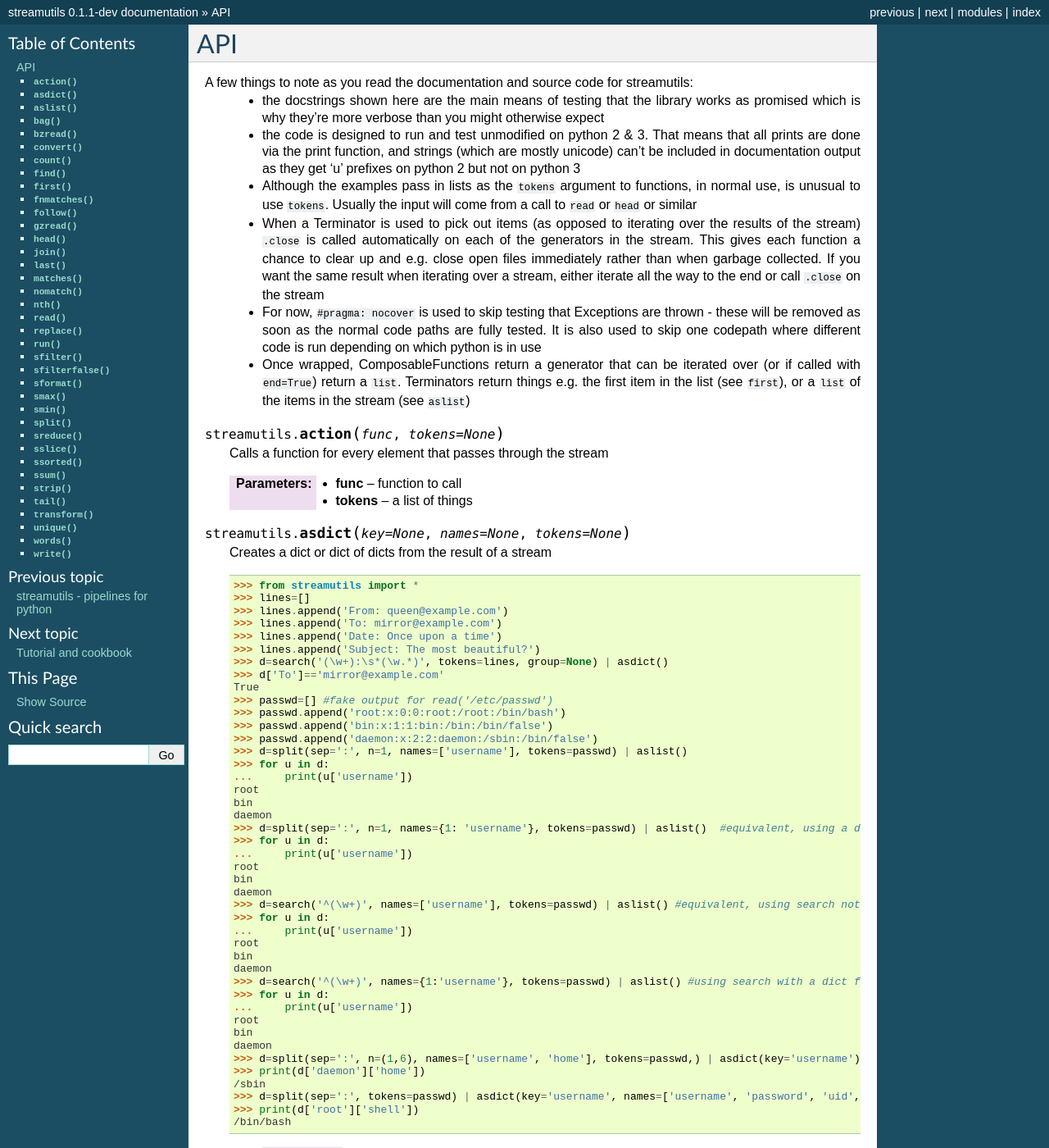
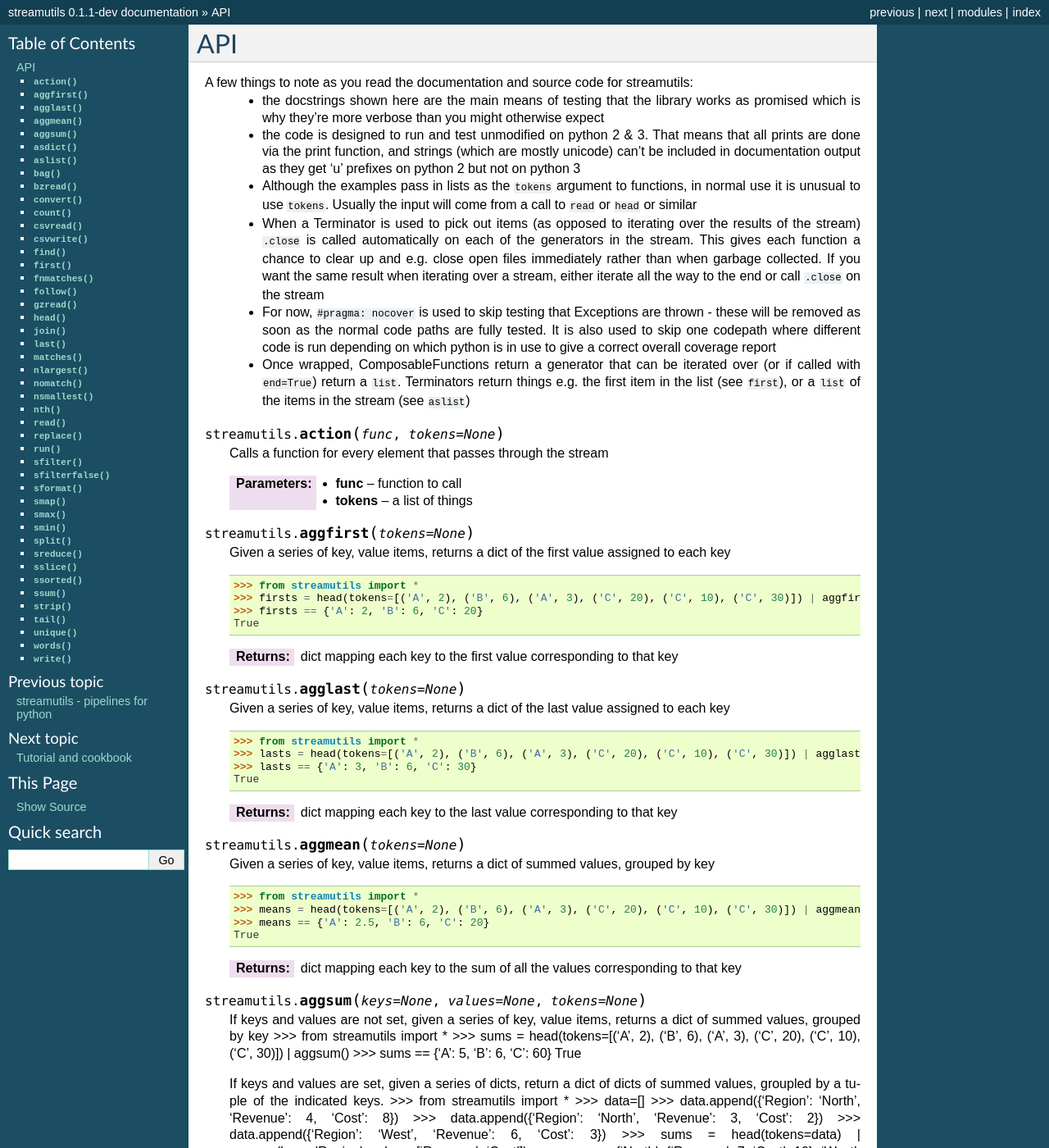
Before and after one commit to maxgrenderjones/streamutils, a Sphinx documentation site: the page built from docs/api.rst, in a window 1280 px wide and 1400 px high. Shown: the whole window at 82% size. Built offline with Sphinx 7.4.7, drawn with Linux system fonts in a browser that asks for light colours; some of the changed text lies outside the part shown.

```diff
--- a/docs/api.rst
+++ b/docs/api.rst
@@ -8,7 +8,7 @@
  *  the code is designed to run and test unmodified on python 2 & 3. That means that all prints are done via the print
     function, and strings (which are mostly unicode) can't be included in documentation output as they get 'u' prefixes
     on python 2 but not on python 3
- *  Although the examples pass in lists as the ``tokens`` argument to functions, in normal use, is unusual to use ``tokens``.
+ *  Although the examples pass in lists as the ``tokens`` argument to functions, in normal use it is unusual to use ``tokens``.
     Usually the input will come from a call to ``read`` or ``head`` or similar
  *  When a Terminator is used to pick out items (as opposed to iterating over the results of the stream) ``.close`` is called
     automatically on each of the generators in the stream. This gives each function a chance to clear up and e.g. close
@@ -16,7 +16,7 @@
     either iterate all the way to the end or call ``.close`` on the stream
  *  For now, ``#pragma: nocover`` is used to skip testing that Exceptions are thrown - these will be removed as soon as the
     normal code paths are fully tested. It is also used to skip one codepath where different code is run depending on
-    which python is in use
+    which python is in use to give a correct overall coverage report
  *  Once wrapped, ComposableFunctions return a generator that can be iterated over (or if called with ``end=True``) return
     a ``list``. Terminators return things e.g. the first item in the list (see ``first``), or a ``list`` of the items in
     the stream (see ``aslist``)
@@ -27,6 +27,60 @@
 
     :param func: function to call
     :param tokens: a list of things
+
+.. py:function:: aggfirst(tokens=None)
+
+    Given a series of key, value items, returns a dict of the first value assigned to each key
+
+    >>> from streamutils import *
+    >>> firsts = head(tokens=[('A', 2), ('B', 6), ('A', 3), ('C', 20), ('C', 10), ('C', 30)]) | aggfirst()
+    >>> firsts == {'A': 2, 'B': 6, 'C': 20}
+    True
+
+    :return: dict mapping each key to the first value corresponding to that key
+
+.. py:function:: agglast(tokens=None)
+
+    Given a series of key, value items, returns a dict of the last value assigned to each key
+
+    >>> from streamutils import *
+    >>> lasts = head(tokens=[('A', 2), ('B', 6), ('A', 3), ('C', 20), ('C', 10), ('C', 30)]) | agglast()
+    >>> lasts == {'A': 3, 'B': 6, 'C': 30}
+    True
+
+    :return: dict mapping each key to the last value corresponding to that key
+
+.. py:function:: aggmean(tokens=None)
+
+    Given a series of key, value items, returns a dict of summed values, grouped by key
+
+    >>> from streamutils import *
+    >>> means = head(tokens=[('A', 2), ('B', 6), ('A', 3), ('C', 20), ('C', 10), ('C', 30)]) | aggmean()
+    >>> means == {'A': 2.5, 'B': 6, 'C': 20}
+    True
+
+    :return: dict mapping each key to the sum of all the values corresponding to that key
+
+.. py:function:: aggsum(keys=None, values=None, tokens=None)
+
+    If keys and values are not set, given a series of key, value items, returns a dict of summed values, grouped by key
+    >>> from streamutils import *
+    >>> sums = head(tokens=[('A', 2), ('B', 6), ('A', 3), ('C', 20), ('C', 10), ('C', 30)]) | aggsum()
+    >>> sums == {'A': 5, 'B': 6, 'C': 60}
+    True
+
+    If keys and values are set, given a series of dicts, return a dict of dicts of summed values, groupled by
+    a tuple of the indicated keys.
+    >>> from streamutils import *
+    >>> data=[]
+    >>> data.append({'Region': 'North', 'Revenue': 4, 'Cost': 8})
+    >>> data.append({'Region': 'North', 'Revenue': 3, 'Cost': 2})
+    >>> data.append({'Region': 'West', 'Revenue': 6, 'Cost': 3})
+    >>> sums = head(tokens=data) | aggsum(keys='Region', values=['Revenue', 'Cost'])
+    >>> sums == {'North': {'Revenue': 7, 'Cost': 10}, 'West': {'Revenue': 6, 'Cost': 3}}
+    True
+
+    :return: dict mapping each key to the sum of all the values corresponding to that key
 
 .. py:function:: asdict(key=None, names=None, tokens=None)
 
@@ -76,7 +130,7 @@
     >>> print(d['root']['shell'])
     /bin/bash
 
-	:param key: If set, key to use to construct dictionary. If ``None`` (default), input must be a list of two item tuples
+    :param key: If set, key to use to construct dictionary. If ``None`` (default), input must be a list of two item tuples
     :param names: If set, list of keys that will be zipped up with the line values to create a dictionary
     :param tokens: list of key-value tuples or list of lists or dicts
     :return: :py:class:`OrderedDict`
@@ -162,6 +216,27 @@
 
     :param tokens: Things to count
     :return: number of items in the stream as an ``int``
+
+.. py:function:: csvread(fname=None, encoding=None, dialect='excel', n=0, names=None, restkey=None, restval=None, tokens=None, **fmtparams)
+
+    Reads a file or stream and parses it as a csv file using a :py:func:`csv.reader`. If names is set, uses a :py:func:`csv.DictReader`
+
+    :param fname: filename to read from - if None, reads from the stream
+    :param encoding: encoding to use to read the file (warning: the csv module in python 2 does not support unicode encoding)
+    :param dialect: the csv dialect (see :py:func:`csv.reader`)
+    :param n: the columns to return (starting at 1). If set, names defines the names for these columns, not the names for all columns
+    :param names: the keys to use in the DictReader (see the fieldnames keyword arg of :py:func:`csv.DictReader`)
+    :param restkey: (see the restkey keyword arg of :py:func:`csv.DictReader`)
+    :param restval: (see the restval keyword arg of :py:func:`csv.DictReader`)
+    :param fmtparams: see :py:func:`csv.reader`
+
+.. py:function:: csvwrite(fname=None, encoding=None, dialect='excel', names=None, restval='', extrasaction='raise', tokens=None, **fmtparams)
+
+    Writes the stream to a file (or stdout) in csv format using :py:func:`csv.writer`. If names is set, uses a :py:func:`csv.DictWriter`
+
+    :param fname: filename to write to - if None, uses stdout
+    :param encoding: encoding to use to write the file
+    :param names: the keys to use in the DictWriter
 
 .. py:function:: find(pathpattern=None, tokens=None)
 
@@ -280,6 +355,14 @@
     :param v: if ``True``, return strings that don't match (think UNIX ``grep -v``) (default ``False``)
     :param tokens: strings to match
 
+.. py:function:: nlargest(n, key=None, tokens=None)
+
+    Returns the n largest elements of the stream (see documentation for :py:func:`heapq.nlargest`)
+
+    >>> from streamutils import *
+    >>> head(10, tokens=range(1,10)) | nlargest(4)
+    [9, 8, 7, 6]
+
 .. py:function:: nomatch(pattern, match=False, flags=0, tokens=None)
 
     Filters the input for strings that don't match the pattern (think UNIX ``grep -v``)
@@ -294,6 +377,14 @@
     :param match: if ``True``, use :py:func:`re.match` else use :py:func:`re.search` (default ``False``)
     :param flags: regexp flags
     :param tokens: strings to match
+
+.. py:function:: nsmallest(n, key=None, tokens=None)
+
+    Returns the n smallest elements of the stream (see documentation for :py:func:`heapq.nsmallest`)
+
+    >>> from streamutils import *
+    >>> head(10, tokens=range(1,10)) | nsmallest(4)
+    [1, 2, 3, 4]
 
 .. py:function:: nth(n, default=None, tokens=None)
 
@@ -323,6 +414,7 @@
 
     :param fname: filename or `list` of filenames. Can either be paths to local files or URLs (e.g. http:// or ftp:// - supports the same protocols as :py:func:`urllib2.urlopen`)
     :param encoding: encoding to use to open the file (if None, use platform default)
+    :param skip: number of lines to skip at the beginning of each file
     :param tokens: list of filenames
 
 .. py:function:: replace(old, new, tokens=None)
@@ -396,6 +488,17 @@
     :param pattern: New-style python formatting pattern (see :py:func:`str.format`)
     :param tokens: list of lists of fomatting arguments or list of mappings
 
+.. py:function:: smap(transformation, tokens=None)
+
+    Applies a transformation function to each element of the stream
+
+    >>> from streamutils import *
+    >>> smap(lambda x: x.upper(), ['aeiou']) | write()
+    AEIOU
+
+    :param transformation: function to apply
+    :param tokens: list/iterable of objects
+
 .. py:function:: smax(key=None, tokens=None)
 
     Returns the largest item in the stream
@@ -446,7 +549,7 @@
     :param initial: An initial value
     :return: Output of the reduction
 
-.. py:function:: sslice(start=1, stop=MAXSIZE, step=1, fname=None, encoding=None, tokens=None)
+.. py:function:: sslice(start=1, stop=None, step=1, fname=None, encoding=None, tokens=None)
 
     Provides access to a slice of the stream between ``start`` and ``stop`` at intervals of ``step``
 
@@ -461,7 +564,7 @@
     To use setuptools in your package's setup.py, include this
 
     :param start: First token to return (first is 1)
-    :param stop: Maximum token to return (default some very large number - effectively read to the end)
+    :param stop: Maximum token to return (default: None implies read to the end)
     :param step: Interval between tokens
     :param fname: Filename to use as input
     :param encoding: Unicode encoding to use to open files
@@ -487,7 +590,7 @@
     :param start: Initial value to start the sum, returned if the stream is empty
     :return: sum of all the values in the stream
 
-.. py:function:: strip(tokens=None)
+.. py:function:: strip(chars=None, tokens=None)
 
     Runs ``.strip`` against each line of the stream
 
@@ -516,19 +619,8 @@
     :param n: How many items to return e.g. ``n=5`` will return 5 items
     :param fname: A filename from which to read the last ``n`` items (10 by default)
     :param encoding: The enocding of the file
-    :param tokens: Will be set by the chain
+    :param tokens: Stream of tokens to take the last few members of (i.e. not a list of filenames to take the last few lines of)
     :return: A list of the last ``n`` items
-
-.. py:function:: transform(transformation, tokens=None)
-
-    Applies a transformation function to each element of the stream
-
-    >>> from streamutils import *
-    >>> transform(lambda x: x.upper(), ['aeiou']) | write()
-    AEIOU
-
-    :param transformation: function to apply
-    :param tokens: list/iterable of objects
 
 .. py:function:: unique(tokens=None)
 
```
Also changed, not shown: other parts of docs/api.rst (+1 -1 lines), README.md (+3 -1 lines), README.rst (+18 -5 lines), src/streamutils/__init__.py (+12 -8 lines), 3 other files.
